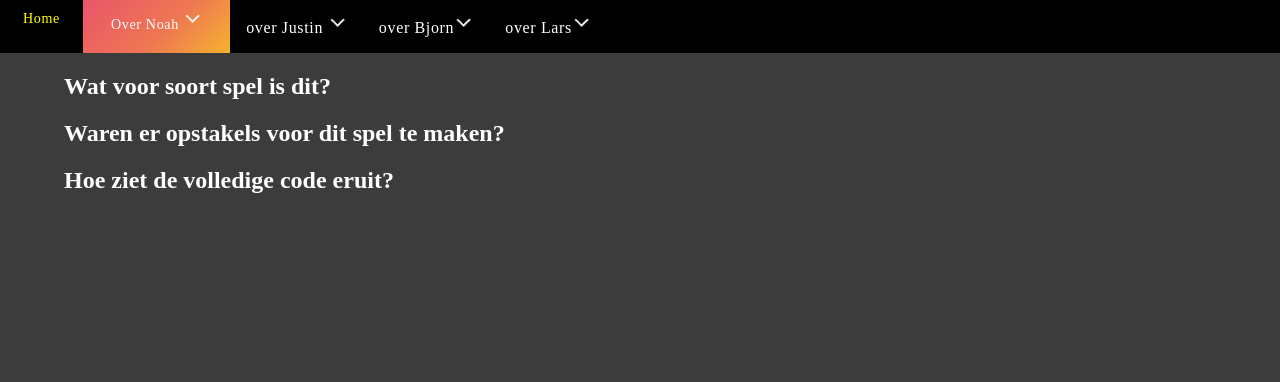
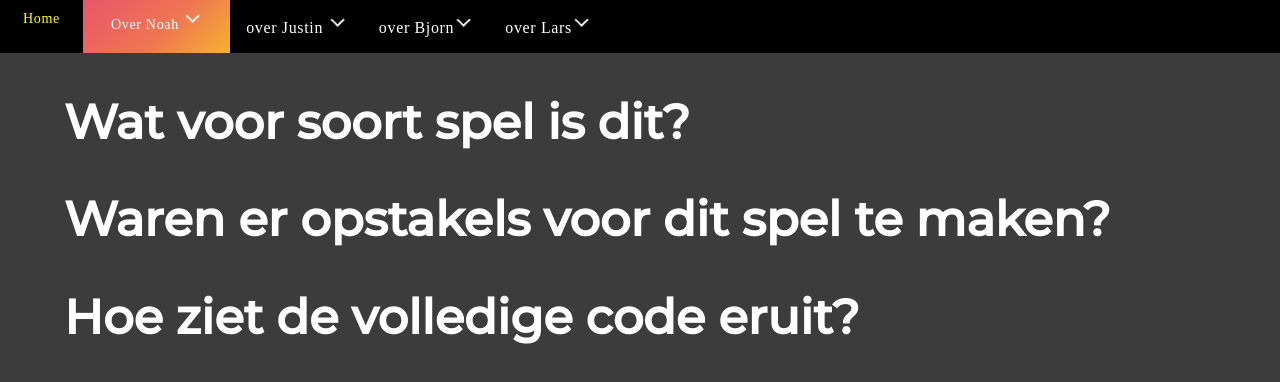
Before and after one commit to NoahE2005/TCR-Project2, a plain HTML site: page Noah/noah-4.html in a window 1280 px wide. Drawn offline with Linux system fonts and the light colour scheme.

Commit message:
Update noah-4.html

```diff
--- a/Noah/noah-4.html
+++ b/Noah/noah-4.html
@@ -5,6 +5,7 @@
     <meta http-equiv="X-UA-Compatible" content="IE=edge">
     <meta name="viewport" content="width=device-width, initial-scale=1.0">
     <link rel="stylesheet" href="../styles.css">
+    <link rel="stylesheet" href="../Noah/Style.css">
     <link rel="icon" href="../Assets/images/game-favicon.ico">
     <title>Spel detail</title>
 </head>
```
